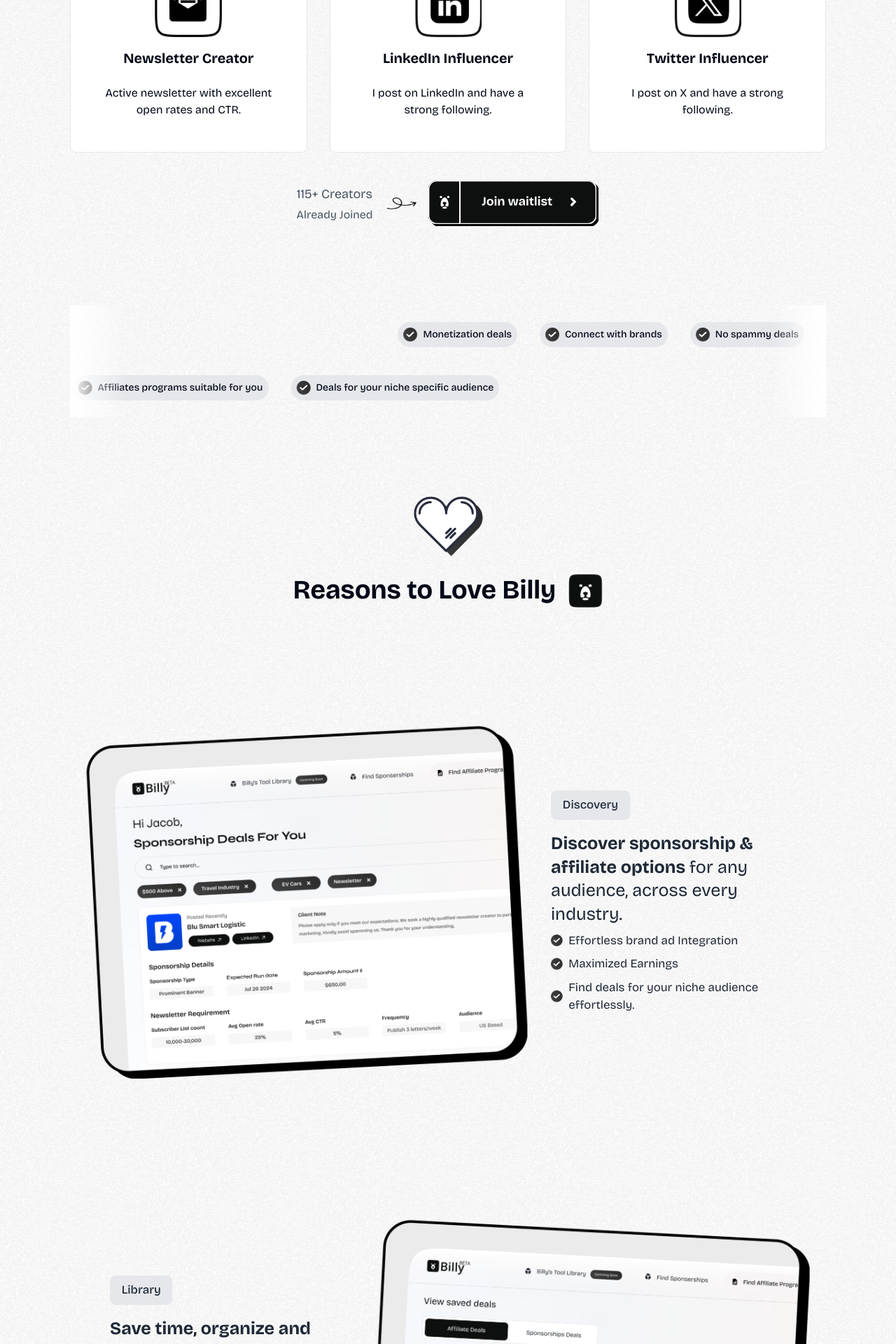
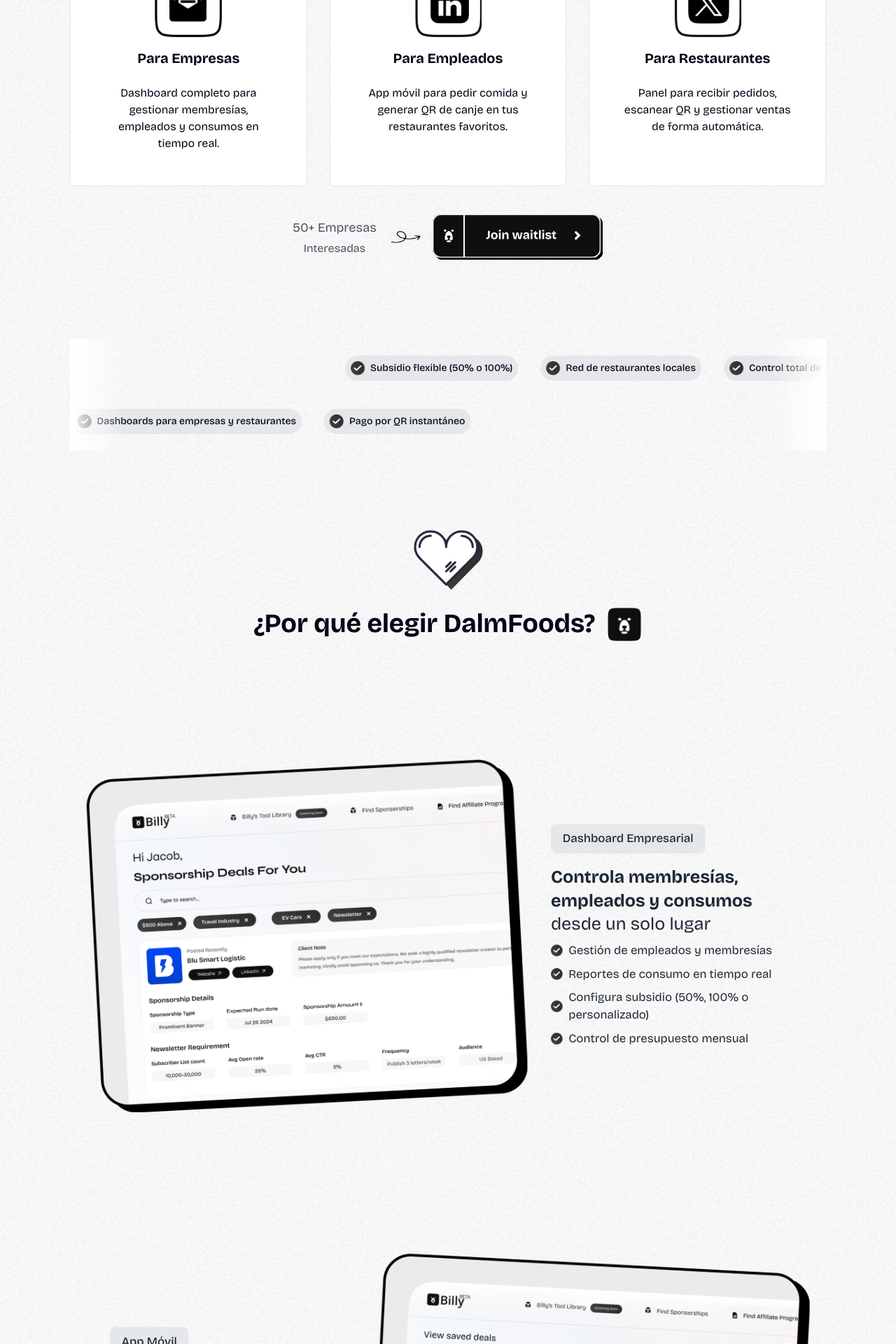
Before and after one commit to GrijalvaMarco/dalmfoods-waitlist, a Next.js app: page / in a window 1280 px wide. Shown: the part 360-2280 px from the top of the page at 70% size. Built offline with nearby package versions, Linux system fonts and the light colour scheme.

Commit message:
update landing texts, adding logo jpeg

```diff
--- a/app/layout.tsx
+++ b/app/layout.tsx
@@ -6,8 +6,8 @@
 const inter = Bricolage_Grotesque({ subsets: ["latin"] });
 
 export const metadata: Metadata = {
-  title: "Billy BETA",
-  description: "Run Your Entire Creator Business & Get B2B Sponsorships for Newsletter Creator, linkedin Influencer and twitter Influencer ",
+  title: "DalmFoods - Membresías de Comida para Empresas",
+  description: "Plataforma de beneficios alimenticios para empresas. Subsidia comida de tus empleados en restaurantes locales. Mejora la cultura laboral y apoya al comercio local.",
 };
 
 export default function RootLayout({
@@ -18,7 +18,7 @@
   return (
     <html lang="en">
       <body className={inter.className}>
-        <Navbar/>
+        <Navbar />
         {children}</body>
     </html>
   );
--- a/app/page.tsx
+++ b/app/page.tsx
@@ -14,43 +14,43 @@
         <div className="space-y-10">
           <header className="text-center mb-10">
             <div className=" opacity-100 inline-flex items-center justify-center px-4 py-2 rounded-full text-sm font-semibold mb-4">
-              <img src='/paw.png' alt='paw' className="h-5 w-5 mr-2" />
-              <span>BUILDING THE LARGEST PLATFORM FOR B2B CREATORS</span>
-              <img src='/paw.png' alt='paw' className="h-5 w-5 ml-2" />
+              <img src='/paw.png' alt='food-icon' className="h-5 w-5 mr-2" />
+              <span>TRANSFORMANDO LA CULTURA LABORAL A TRAVÉS DE LA ALIMENTACIÓN</span>
+              <img src='/paw.png' alt='food-icon' className="h-5 w-5 ml-2" />
             </div>
             <h1 className="text-3xl md:text-4xl font-bold">
-              Run Your Entire Creator Business &<br />
-              Get B2B Sponsorships for
+              La Solución Integral para<br />
+              Beneficios de Comida en tu Empresa
             </h1>
           </header>
 
           <section className="grid grid-cols-1 sm:grid-cols-2 md:grid-cols-3 gap-8 text-center">
             <div className="p-6 sm:p-8 md:p-12 bg-white border rounded-lg">
-              <img src='/newsletter.png' alt='newsletter' className="w-16 h-16 sm:w-20 sm:h-20 md:w-24 md:h-24 mx-auto mb-4" />
-              <h2 className="text-lg sm:text-xl font-bold mb-4 md:mb-6">Newsletter Creator</h2>
-              <p>Active newsletter with excellent open rates and CTR.</p>
+              <img src='/newsletter.png' alt='empresas' className="w-16 h-16 sm:w-20 sm:h-20 md:w-24 md:h-24 mx-auto mb-4" />
+              <h2 className="text-lg sm:text-xl font-bold mb-4 md:mb-6">Para Empresas</h2>
+              <p>Dashboard completo para gestionar membresías, empleados y consumos en tiempo real.</p>
             </div>
             <div className="p-6 sm:p-8 md:p-12 bg-white border rounded-lg">
-              <img src='/linkedin.png' alt='linkedinicon' className="w-16 h-16 sm:w-20 sm:h-20 md:w-24 md:h-24 mx-auto mb-4" />
-              <h2 className="text-lg sm:text-xl font-bold mb-2 md:mb-6">LinkedIn Influencer</h2>
-              <p>I post on LinkedIn and have a strong following.</p>
+              <img src='/linkedin.png' alt='empleados' className="w-16 h-16 sm:w-20 sm:h-20 md:w-24 md:h-24 mx-auto mb-4" />
+              <h2 className="text-lg sm:text-xl font-bold mb-2 md:mb-6">Para Empleados</h2>
+              <p>App móvil para pedir comida y generar QR de canje en tus restaurantes favoritos.</p>
             </div>
             <div className="p-6 sm:p-8 md:p-12 bg-white border rounded-lg">
-              <img src='/x.png' alt='xicon' className="w-16 h-16 sm:w-20 sm:h-20 md:w-24 md:h-24 mx-auto mb-4" />
-              <h2 className="text-lg sm:text-xl font-bold mb-2 md:mb-6">Twitter Influencer</h2>
-              <p>I post on X and have a strong following.</p>
+              <img src='/x.png' alt='restaurantes' className="w-16 h-16 sm:w-20 sm:h-20 md:w-24 md:h-24 mx-auto mb-4" />
+              <h2 className="text-lg sm:text-xl font-bold mb-2 md:mb-6">Para Restaurantes</h2>
+              <p>Panel para recibir pedidos, escanear QR y gestionar ventas de forma automática.</p>
             </div>
           </section>
 
           <section className="text-center flex flex-col items-center justify-center space-y-4 md:space-y-0 md:flex-row md:space-x-4">
             <div className="flex flex-col items-center space-y-1">
-              <span className="text-gray-600 text-lg">115+ Creators</span>
-              <span className="text-gray-600">Already Joined</span>
+              <span className="text-gray-600 text-lg">50+ Empresas</span>
+              <span className="text-gray-600">Interesadas</span>
             </div>
             <img src='/arrow.png' alt='arrow' className="hidden md:block w-8 h-6 md:w-12 md:h-8" />
 
             <Link href='/waitlist' className="join-waitlist-button" >
-              <JoinWaitlistButton  />
+              <JoinWaitlistButton />
             </Link>
           </section>
 
--- a/app/waitlist/page.tsx
+++ b/app/waitlist/page.tsx
@@ -9,9 +9,9 @@
   const [formState, setFormState] = useState({
     name: "",
     email: "",
-    twitter: false,
-    newsletter: false,
-    linkedin: false,
+    isCompany: false,
+    isRestaurant: false,
+    isEmployee: false,
     contactDetail: ""
   });
   const [active, setActive] = useState(false);
@@ -34,11 +34,11 @@
       const templateParams = {
         from_name: formState.name,
         from_email: formState.email,
-        twitter: formState.twitter ? 'Yes' : 'No',
-        newsletter: formState.newsletter ? 'Yes' : 'No',
-        linkedin: formState.linkedin ? 'Yes' : 'No',
+        is_company: formState.isCompany ? 'Sí' : 'No',
+        is_restaurant: formState.isRestaurant ? 'Sí' : 'No',
+        is_employee: formState.isEmployee ? 'Sí' : 'No',
         contact_detail: formState.contactDetail,
-        message: `New waitlist signup!\n\nName: ${formState.name}\nEmail: ${formState.email}\nTwitter: ${formState.twitter ? 'Yes' : 'No'}\nNewsletter: ${formState.newsletter ? 'Yes' : 'No'}\nLinkedIn: ${formState.linkedin ? 'Yes' : 'No'}\nProfile URL: ${formState.contactDetail}`
+        message: `Nueva solicitud de lista de espera!\n\nNombre: ${formState.name}\nEmail: ${formState.email}\nEs Empresa: ${formState.isCompany ? 'Sí' : 'No'}\nEs Restaurante: ${formState.isRestaurant ? 'Sí' : 'No'}\nEs Empleado: ${formState.isEmployee ? 'Sí' : 'No'}\nInformación de contacto: ${formState.contactDetail}`
       };
 
       // Enviar email usando EmailJS
@@ -75,9 +75,9 @@
     <div className="flex flex-col items-center justify-center  min-h-screen p-4 bg-[url('/div.svg')] opacity-100">
       <MaxWidthWrapper>
         <div className="flex justify-center items-center mb-6">
-          <Image src="/logo.png" alt="Billy Logo" width={140} height={140} />
+          <Image src="/logo_dalmfoods.jpeg" alt="Logo DalmFoods" width={140} height={140} />
         </div>
-        <h2 className="text-3xl mb-6 text-center font-bold">Join Waitlist & Get Early Access to Platform</h2>
+        <h2 className="text-3xl mb-6 text-center font-bold">Únete a la Lista de Espera</h2>
 
         {/* Notification for successful form submission */}
         <div
@@ -113,55 +113,55 @@
           </div>
 
           <div className="flex flex-col mb-4">
-            <label className="mt-4 mb-2 text-3xl">I am a ______________ (select all that apply to you)</label>
+            <label className="mt-4 mb-2 text-3xl">Soy un/una ______________ (selecciona todas las que apliquen)</label>
             <div className="flex flex-wrap gap-2 justify-center mt-2">
               <label className="flex items-center">
                 <input
                   type="checkbox"
-                  id="newsletter"
-                  checked={formState.newsletter}
+                  id="isCompany"
+                  checked={formState.isCompany}
                   onChange={handleCheckboxChange}
                   className="hidden"
                 />
-                <span className={`flex items-center gap-2 px-8 py-4 border rounded-lg cursor-pointer ${formState.newsletter ? 'bg-black text-white' : 'bg-white text-black'}`}>
-                  Newsletter Creator
-                  {formState.newsletter}
+                <span className={`flex items-center gap-2 px-8 py-4 border rounded-lg cursor-pointer ${formState.isCompany ? 'bg-black text-white' : 'bg-white text-black'}`}>
+                  Empresa
+                  {formState.isCompany}
                 </span>
               </label>
               <label className="flex items-center">
                 <input
                   type="checkbox"
-                  id="linkedin"
-                  checked={formState.linkedin}
+                  id="isRestaurant"
+                  checked={formState.isRestaurant}
                   onChange={handleCheckboxChange}
                   className="hidden"
                 />
-                <span className={`flex items-center gap-2 px-8 py-4 border rounded-lg cursor-pointer ${formState.linkedin ? 'bg-black text-white' : 'bg-white text-black'}`}>
-                  LinkedIn Influencer
-                  {formState.linkedin}
+                <span className={`flex items-center gap-2 px-8 py-4 border rounded-lg cursor-pointer ${formState.isRestaurant ? 'bg-black text-white' : 'bg-white text-black'}`}>
+                  Restaurante
+                  {formState.isRestaurant}
                 </span>
               </label>
               <label className="flex items-center">
                 <input
                   type="checkbox"
-                  id="twitter"
-                  checked={formState.twitter}
+                  id="isEmployee"
+                  checked={formState.isEmployee}
                   onChange={handleCheckboxChange}
                   className="hidden"
                 />
-                <span className={`flex items-center gap-2 px-8 py-4 border rounded-lg cursor-pointer ${formState.twitter ? 'bg-black text-white' : 'bg-white text-black'}`}>
-                  Twitter Influencer
-                  {formState.twitter}
+                <span className={`flex items-center gap-2 px-8 py-4 border rounded-lg cursor-pointer ${formState.isEmployee ? 'bg-black text-white' : 'bg-white text-black'}`}>
+                  Empleado
+                  {formState.isEmployee}
                 </span>
               </label>
             </div>
           </div>
 
-          {(formState.twitter || formState.newsletter || formState.linkedin) && (
+          {(formState.isCompany || formState.isRestaurant || formState.isEmployee) && (
             <div className="flex flex-col mb-4">
-              <label htmlFor="contactDetail" className="sr-only">Enter Your Newsletter, X or LinkedIn Profile URL (any one)</label>
+              <label htmlFor="contactDetail" className="sr-only">Nombre de tu Empresa/Restaurante o Teléfono</label>
               <input
-                placeholder="Enter Your Newsletter, X or LinkedIn Profile URL (any one)"
+                placeholder="Nombre de tu Empresa/Restaurante o Teléfono de contacto"
                 onChange={handleChange}
                 id="contactDetail"
                 type="text"
--- a/components/Benefits.tsx
+++ b/components/Benefits.tsx
@@ -38,54 +38,57 @@
       <div className="flex flex-col items-center mb-8">
         <img className="mb-4 w-24 h-24" src="/love.png" alt="icon" />
         <h1 className="text-4xl font-bold text-center flex items-center">
-          Reasons to Love Billy
-          <img className="ml-4 w-12 h-12" src="/billy.png" alt="billyicon" />
+          ¿Por qué elegir DalmFoods?
+          <img className="ml-4 w-12 h-12" src="/billy.png" alt="dalmfoods-icon" />
         </h1>
       </div>
       <div className="grid grid-cols-1 gap-8 ">
         <Card
-          title="Discovery"
-          description="Discover sponsorship & affiliate options "
-          brief="for any audience, across every industry."
+          title="Dashboard Empresarial"
+          description="Controla membresías, empleados y consumos "
+          brief="desde un solo lugar"
           list={[
-            "Effortless brand ad Integration",
-            "Maximized Earnings",
-            "Find deals for your niche audience effortlessly."
+            "Gestión de empleados y membresías",
+            "Reportes de consumo en tiempo real",
+            "Configura subsidio (50%, 100% o personalizado)",
+            "Control de presupuesto mensual"
           ]}
           imageSrc="/discovery.png"
         />
         <Card
-          title="Library"
-          description="Save time, organize and bookmark "
-          brief="your favourite brand deals and affiliate"
+          title="App Móvil"
+          description="Pide tu comida favorita y paga "
+          brief="con tu membresía empresarial"
           list={[
-            "Bookmark Favorite deals",
-            "Search deals and filter them",
-            "Find Both sponsorship & Affiliate programs in seconds",
-            "Streamlining your sponsorship process."
+            "Explora restaurantes cercanos",
+            "Solicita tu comida en segundos",
+            "Genera QR para canjear",
+            "Consulta tu saldo disponible"
           ]}
           imageSrc="/library.png"
           reverse
         />
         <Card
-          title="Matchmaking"
-          description="We showcase your profile to brands "
-          brief='tailored for your audience.'
+          title="Dashboard Restaurantes"
+          description="Recibe pedidos y gestiona canjes "
+          brief='de forma sencilla'
           list={[
-            "We will auto match your profile with brands",
-            "Focus on your content, we will take care of the rest",
-            "Quality audiences, even in smaller numbers, matter to brands."
+            "Escanea QR de empleados",
+            "Recibe pagos automáticos",
+            "Estadísticas de ventas",
+            "Apoyo al comercio local"
           ]}
           imageSrc="/Matchmaking.png"
         />
         <Card
-          title="Tools library"
-          description="Get Suites of tools "
-          brief='which will help you grow your content business'
+          title="Ecosistema Completo"
+          description="Una plataforma que conecta "
+          brief='empresas, empleados y restaurantes'
           list={[
-            "AI tools to make your life easy",
-            "Get a bunch of tools for your creator business at just one price",
-            "No need to jump from SaaS to another; all things under Billy"
+            "Flexibilidad para elegir dónde comer",
+            "Apoyo a negocios locales (fondas, restaurantes)",
+            "Proceso de pago simplificado",
+            "Beneficio real para empleados"
           ]}
           imageSrc="/Tools.png"
           reverse
--- a/components/Feature.tsx
+++ b/components/Feature.tsx
@@ -2,16 +2,16 @@
 
 const FeaturesSection: React.FC = () => {
   const featuresLeftToRight = [
-    { text: 'Monetization deals', imageSrc: '/Check.png' },
-    { text: 'Connect with brands', imageSrc: '/Check.png' },
-    { text: 'No spammy deals', imageSrc: '/Check.png' },
-    { text: 'Earn more with same efforts', imageSrc: '/Check.png' },
+    { text: 'Subsidio flexible (50% o 100%)', imageSrc: '/Check.png' },
+    { text: 'Red de restaurantes locales', imageSrc: '/Check.png' },
+    { text: 'Control total de consumos', imageSrc: '/Check.png' },
+    { text: 'Mejora la cultura laboral', imageSrc: '/Check.png' },
   ];
 
   const featuresRightToLeft = [
-    { text: 'AI tools to help you grow', imageSrc: '/Check.png' },
-    { text: 'Affiliates programs suitable for you', imageSrc: '/Check.png' },
-    { text: 'Deals for your niche specific audience', imageSrc: '/Check.png' },
+    { text: 'App móvil intuitiva', imageSrc: '/Check.png' },
+    { text: 'Dashboards para empresas y restaurantes', imageSrc: '/Check.png' },
+    { text: 'Pago por QR instantáneo', imageSrc: '/Check.png' },
   ];
 
   return (
```
Also changed, not shown: components/BillyPromise.tsx (+5 -6 lines), components/Offer.tsx (+3 -4 lines), components/Navbar.tsx (line endings or trailing spaces), public/logo_dalmfoods.jpeg (added). Lines whose indentation alone changed are shown as unchanged.
